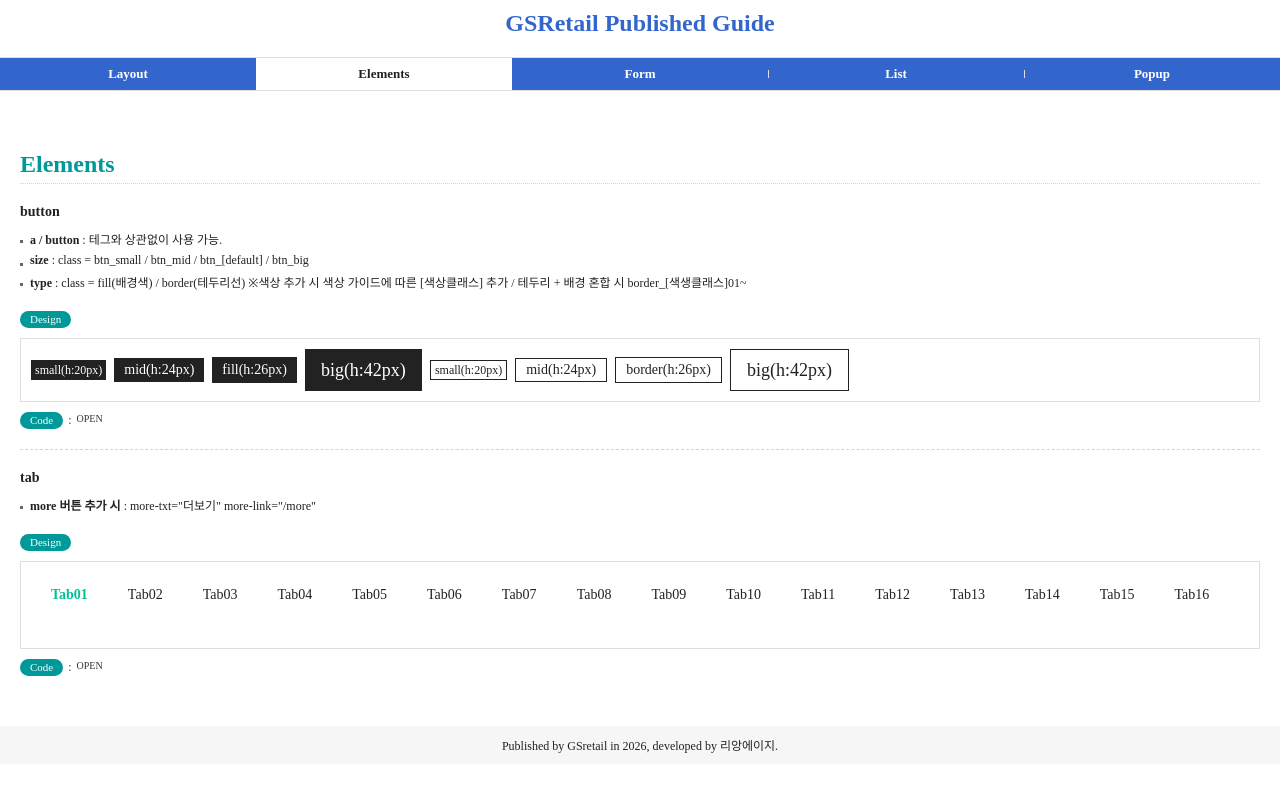
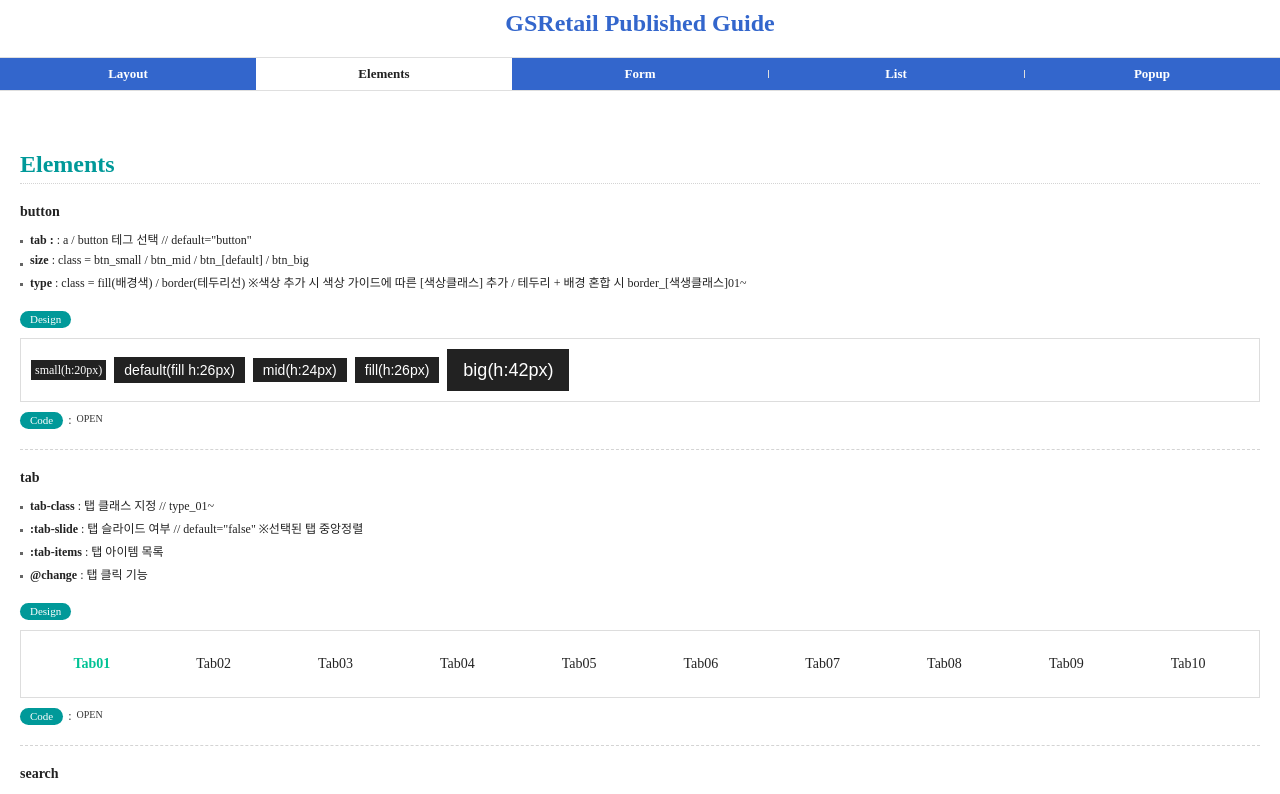
Before and after one commit to rianag-jhlee/GSretail, a Vue app: page /guide/elements in a window 1280 px wide. Shown: the top 794 px of the page. Built offline with nearby package versions, Linux system fonts and the light colour scheme.

Commit message:
elements guide

```diff
--- a/src/assets/css/common.css
+++ b/src/assets/css/common.css
@@ -45,13 +45,19 @@
 .btnBox [class*="btn_"] + [class*="btn_"] {margin-left:8px;}
 
 /* tab */
-.tab_wrap {margin-bottom:20px; position:relative; overflow:hidden;}
+.tab_wrap {margin-bottom:20px; position:relative;}
 .tab_wrap .more {position:absolute; top:5px; right:0; display:flex; align-items:center; color:#888;}
 .tab_wrap .more:after {width:8px; height:8px; margin-top:-2px; margin-right:7px; margin-left:10px; border:1px solid #888; border-bottom:0; border-left:0; content:''; display:block; transform:rotate(45deg);}
-.tab_wrap ul {display:flex; transition: transform 0.4s cubic-bezier(0.1, 0.57, 0.1, 1);}
+.tab_wrap ul {display:flex; flex-wrap:wrap;}
 .tab_wrap li {list-style:none;}
-.tab_wrap li a {display:block; padding:15px 20px; white-space:nowrap; cursor:pointer;}
-.tab_wrap li.current a {color:#00C294; font-weight:700;}
+.tab_wrap li .item {display:block; padding:15px 20px; white-space:nowrap; cursor:pointer;}
+.tab_wrap li.current .item {color:#00C294; font-weight:700;}
+
+.tab_wrap.tabSlide {overflow:hidden;}
+.tab_wrap.tabSlide ul {flex-wrap:nowrap; transition: transform 0.4s cubic-bezier(0.1, 0.57, 0.1, 1);}
+
+.tab_wrap ul.type_01 li {flex:1;}
+.tab_wrap ul.type_01 li .item {text-align:center;}
 
 @media screen and (max-width: 1024px) {
 }
--- /dev/null
+++ b/src/components/Buttons.vue
@@ -0,0 +1,24 @@
+<template>
+    <component
+        :is="tag"
+        :href="tag === 'a' ? href : null"
+        :type="tag === 'button' ? 'button' : null"
+        :class="btnClass"
+        :disabled="disabled"
+        @click="$emit('click', $event)"
+    >
+        <slot />
+    </component>
+</template>
+
+<script>
+export default {
+    name: "Buttons",
+    props: {
+        tag: { type: String, default: "button" }, // button / a
+        href: { type: String, default: "#none" },
+        btnClass: { type: String, default: "btn_fill" },
+        disabled: { type: Boolean, default: false }
+    },
+};
+</script>
--- a/src/components/Tabs.vue
+++ b/src/components/Tabs.vue
@@ -1,5 +1,5 @@
 <template>
-    <div class="tab_wrap" :class="{type_slide : tabType === 'slide'}" ref="tabWrap">
+    <div class="tab_wrap" :class="{tabSlide}" ref="tabWrap">
         <!-- more button -->
         <a v-if="moreTxt" :href="moreLink" class="more">{{ moreTxt }}</a>
         <!-- //more button -->
@@ -10,7 +10,7 @@
                 :key="index"
                 :class="{ current: currentTab === index }"
             >
-                <a href="javascript:void(0);" @click="selectTab(index)">{{ item.item }}</a>
+                <a href="javascript:void(0);" class="item" @click="selectTab(index)">{{ item.item }}</a>
             </li>
         </ul>
     </div>
@@ -24,8 +24,8 @@
     props: {
         tabItems: { type: Array, required: true },
         modelValue: { type: Number, default: 0 }, // v-model
-        tabClass: { type: String, default: "tab_type_default" },
-        tabType: { type: String, default: "" }, // 'slide' 등
+        tabClass: { type: String, default: "type_01" },
+        tabSlide: { type: Boolean, default: false }, // 'slide' 등
         moreLink: { type: String, default: "#" },
         moreTxt: { type: String, default: "" },
     },
@@ -53,7 +53,7 @@
         };
 
         const adjustSlide = (index) => {
-            if (props.tabType !== "slide") return;
+            if (!props.tabSlide) return;
 
             const wrap = tabWrap.value;
             const list = tabList.value;
@@ -86,7 +86,7 @@
         // 터치 이벤트 (모바일)
         // ===========================
         onMounted(() => {
-            if (props.tabType !== "slide") return;
+            if (!props.tabSlide) return;
 
             const list = tabList.value;
             const wrap = tabWrap.value;
--- a/src/guide/elements.vue
+++ b/src/guide/elements.vue
@@ -6,7 +6,7 @@
         <section>
             <h4>button</h4>
             <ul class="explain">
-                <li><strong>a / button</strong> : 테그와 상관없이 사용 가능.</li>
+                <li><strong>tab :</strong> : a / button 테그 선택 // default="button"</li>
                 <li><strong>size</strong> : class = btn_small / btn_mid / btn_[default] / btn_big</li>
                 <li><strong>type</strong> : class = fill(배경색) / border(테두리선) ※색상 추가 시 색상 가이드에 따른 [색상클래스] 추가 / 테두리 + 배경
                     혼합 시 border_[색생클래스]01~</li>
@@ -17,7 +17,12 @@
             </p>
             <div class="design_box">
                 <div class="btnBox">
-                    <a href="#none" class="btn_small fill">small(h:20px)</a>
+                    <Buttons btn-class="btn_small fill" tag="a">small(h:20px)</Buttons>
+                    <Buttons>default(fill h:26px)</Buttons>
+                    <Buttons btn-class="btn_mid fill">mid(h:24px)</Buttons>
+                    <Buttons btn-class="btn_fill">fill(h:26px)</Buttons>
+                    <Buttons btn-class="btn_big fill">big(h:42px)</Buttons>
+                    <!-- <a href="#none" class="btn_small fill">small(h:20px)</a>
                     <a href="#none" class="btn_mid fill">mid(h:24px)</a>
                     <a href="#none" class="btn_fill">fill(h:26px)</a>
                     <a href="#none" class="btn_big fill">big(h:42px)</a>
@@ -25,7 +30,7 @@
                     <a href="#none" class="btn_small border">small(h:20px)</a>
                     <a href="#none" class="btn_mid border">mid(h:24px)</a>
                     <a href="#none" class="btn_border">border(h:26px)</a>
-                    <a href="#none" class="btn_big border">big(h:42px)</a>
+                    <a href="#none" class="btn_big border">big(h:42px)</a> -->
                 </div>
             </div>
 
@@ -50,14 +55,17 @@
         <section>
             <h4>tab</h4>
             <ul class="explain">
-                <li><strong>more 버튼 추가 시</strong> :  more-txt="더보기" more-link="/more"</li>
+                <li><strong>tab-class</strong> : 탭 클래스 지정 // type_01~</li>
+                <li><strong>:tab-slide</strong> : 탭 슬라이드 여부 // default="false" ※선택된 탭 중앙정렬</li>
+                <li><strong>:tab-items</strong> : 탭 아이템 목록</li>
+                <li><strong>@change</strong> : 탭 클릭 기능</li>
             </ul>
 
             <p class="tit_wrap">
                 <strong class="tit">Design</strong>
             </p>
             <div class="design_box">
-                <Tabs @change="onTabChange1" v-model="CTabIdx" :tab-items="tabs" tab-class="tab_type_default" tab-type="slide" />
+                <Tabs @change="onTabChange1" v-model="CTabIdx" :tab-items="tabs" tab-class="type_01" :tab-slide="true" />
             </div>
 
             <p class="tit_wrap">
@@ -65,7 +73,54 @@
                 <a href="#none">OPEN</a>
             </p>
             <pre class="code_box">
-<code></code></pre>
+<code>&lt;template&gt;
+    &lt;Tabs @change="탭 클릭 기능" v-model="초기 선택 탭 index" :tab-items="탭 아이템 목록" tab-class="탭 클래스" :tab-slide="슬라이드여부" /&gt;
+&lt;/template&gt;
+
+&lt;script&gt;
+import Tabs from "@/components/Tabs.vue";
+
+export default {
+    name: "Tabs",
+    components: {
+        Tabs,
+    },
+    data() {
+        return {
+            CTabIdx: 0, //최초 선택된 탭 index
+            tabs: [ //탭 아이템 배열
+                { item: "Tab01" },
+                { item: "Tab02" }
+            ]
+        };
+    },
+    methods: {
+        onTabChange1(idx) { //탭 클릭 기능
+            console.log(idx);
+        },
+    },
+}
+&lt;/script&gt;</code></pre>
+        </section>
+
+        <section>
+            <h4>search</h4>
+            <ul class="explain">
+                <li><strong>tab-class</strong> : 탭 클래스 지정 // type_01~</li>
+            </ul>
+
+            <p class="tit_wrap">
+                <strong class="tit">Design</strong>
+            </p>
+            <div class="design_box">
+                <!-- <Buttons /> -->
+            </div>
+
+            <p class="tit_wrap">
+                <strong class="tit">Code</strong>
+                <a href="#none">OPEN</a>
+            </p>
+            <pre class="code_box"><code></code></pre>
         </section>
 
     </div>
@@ -73,12 +128,13 @@
 
 <script>
 import Tabs from "@/components/Tabs.vue";
+import Buttons from "@/components/Buttons.vue";
 
 export default {
     name: "Elements",
-    props: ["openModal"],
     components: {
         Tabs,
+        Buttons
     },
     data() {
         return {
@@ -93,22 +149,13 @@
                 { item: "Tab07" },
                 { item: "Tab08" },
                 { item: "Tab09" },
-                { item: "Tab10" },
-                { item: "Tab11" },
-                { item: "Tab12" },
-                { item: "Tab13" },
-                { item: "Tab14" },
-                { item: "Tab15" },
-                { item: "Tab16" },
-                { item: "Tab17" },
-                { item: "Tab18" },
-                { item: "Tab19" }
-            ],
+                { item: "Tab10" }
+            ]
         };
     },
     methods: {
         onTabChange1(idx) {
-            console.log("기본 탭 변경:", idx);
+            console.log(idx);
         },
     },
     mounted() {
@@ -124,4 +171,6 @@
 }
 </script>
 
-<style scoped></style>
+<style scoped>
+.tab_wrap {margin-bottom:0;}
+</style>
```
